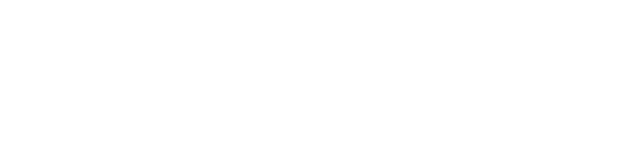
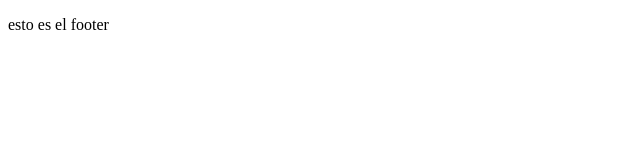
Before and after one commit to pitel86/pruebaGitASDASD, a plain HTML site: page index.html in a window 1280 px wide. Shown: the whole page, without its empty margins (0-640 px from the left). Drawn offline with Linux system fonts and the light colour scheme.

Commit message:
feat footer

```diff
--- a/index.html
+++ b/index.html
@@ -11,6 +11,8 @@
 <body>
     <header></header>
     <main></main>
-    <footer></footer>
+    <footer>
+        <p>esto es el footer</p>
+    </footer>
 </body>
 </html>
```
